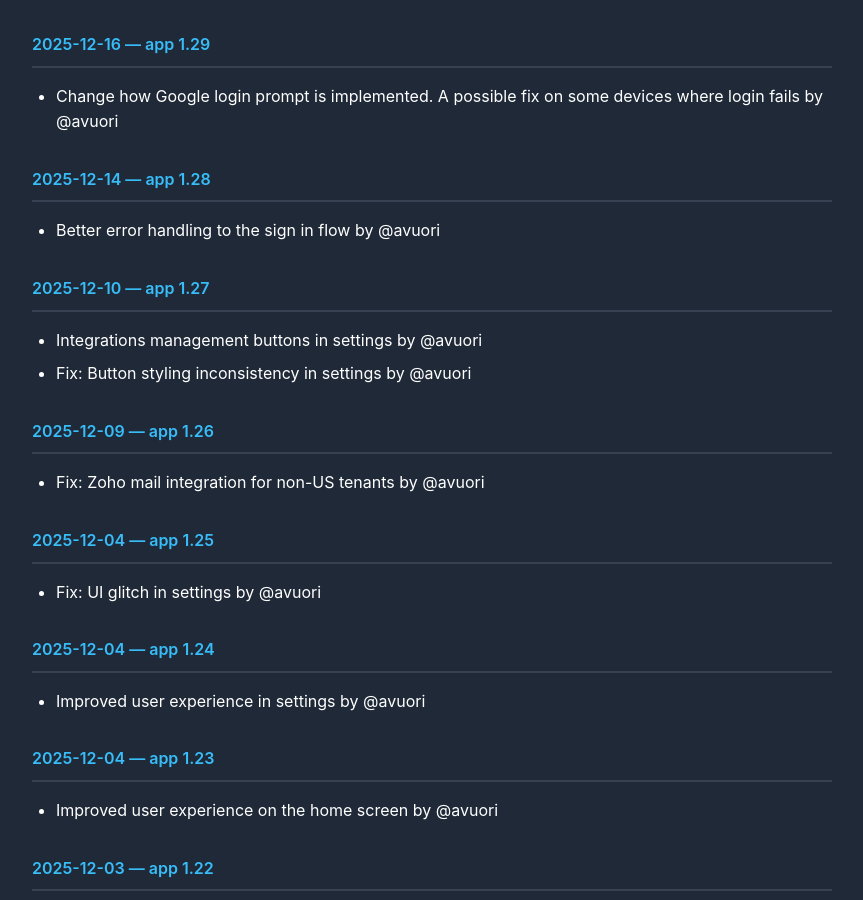
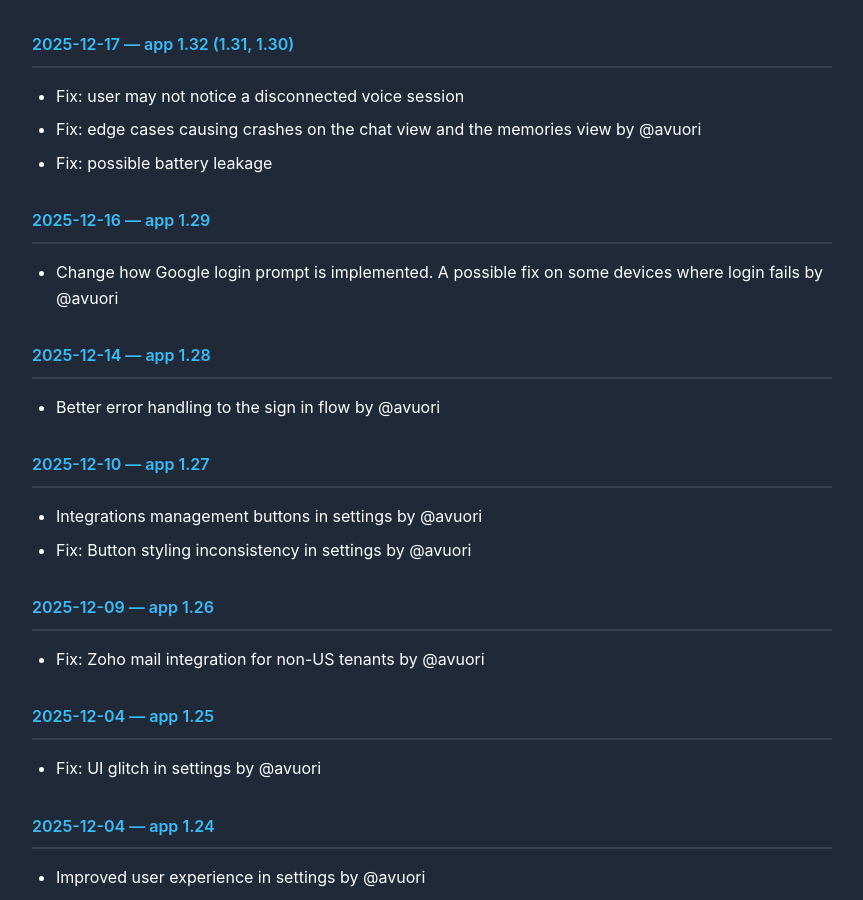
Before and after one commit to memory2-app/changelog, a Jekyll site: the page built from index.md, in a window 1280 px wide and 900 px high. Shown: the whole window, without its empty margins (208-1071 px from the left). Built offline with Jekyll 4.4.1, drawn with Linux system fonts in a browser that asks for light colours.

Commit message:
2025-12-17

```diff
--- a/index.md
+++ b/index.md
@@ -2,6 +2,11 @@
 layout: default
 title: Memory2 Changelog
 ---
+
+# 2025-12-17 — app 1.32 (1.31, 1.30)
+* Fix: user may not notice a disconnected voice session
+* Fix: edge cases causing crashes on the chat view and the memories view by @avuori
+* Fix: possible battery leakage
 
 # 2025-12-16 — app 1.29
 * Change how Google login prompt is implemented. A possible fix on some devices where login fails by @avuori
```
